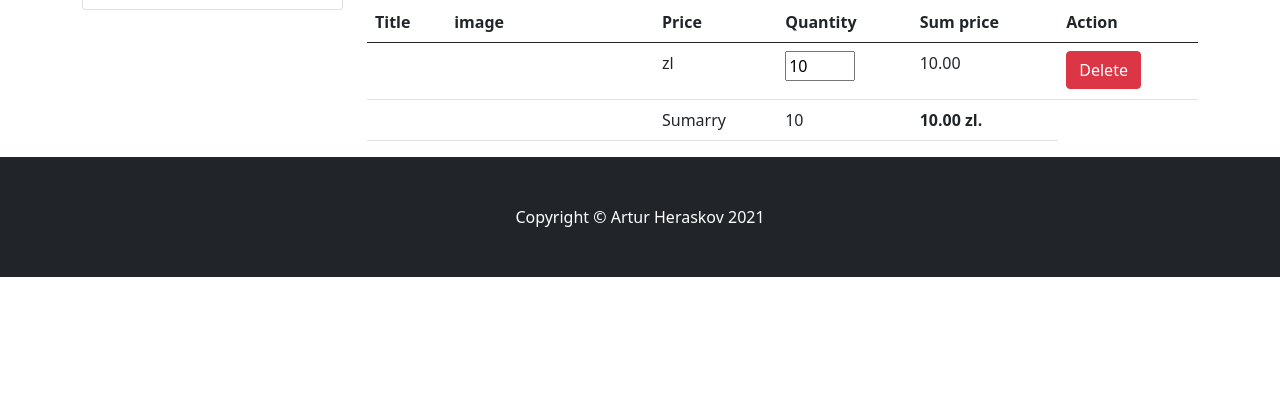
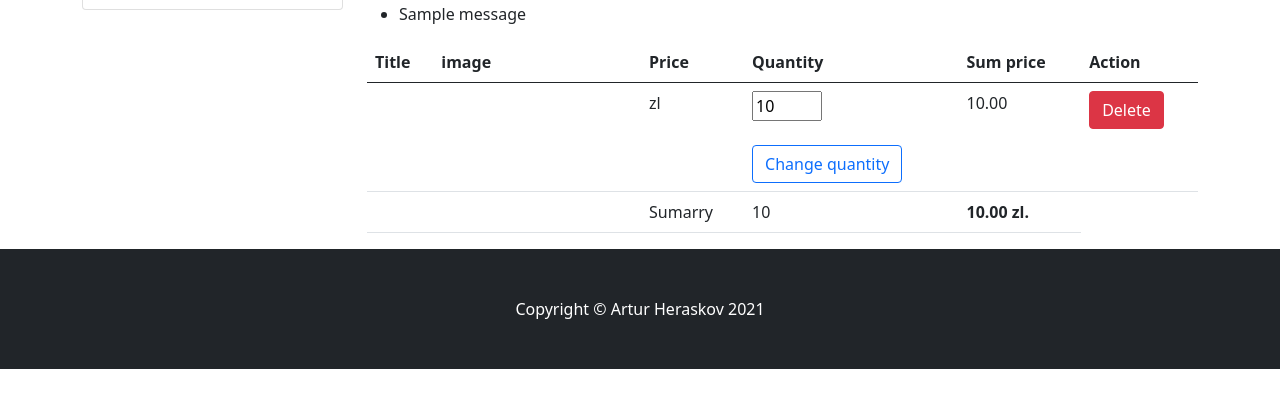
Before and after one commit to Aramegabara/online-shop, a Django app: template shop/mainapp/templates/mainapp/cart.html in a window 1280 px wide. Shown: the part 190-598 px from the top of the page. Run offline with Django 3.2, Linux system fonts and the light colour scheme; the template is opened without the code that fills it: values that come from a table or form of the project are taken from there, others are empty; tables that the repository leaves empty hold one stand-in row (values such as "Sample post"); one stand-in notice (Sample message) is shown.

Commit message:
Make messages info

```diff
--- a/shop/mainapp/templates/mainapp/cart.html
+++ b/shop/mainapp/templates/mainapp/cart.html
@@ -1,9 +1,14 @@
 {% extends 'mainapp/base.html' %}
 
 {% block content %}
-
-
 <h3 class="text-center mt-5 mb-5">Your basked {% if not cart.product.count %}<sub>product is empty.</sub>{% endif %}</h3>
+{% if messages %}
+<ul class="messages">
+    {% for message in messages %}
+    <li{% if message.tags %} class="{{ message.tags }}"{% endif %}>{{ message }}</li>
+    {% endfor %}
+</ul>
+{% endif %}
 <table class="table">
   <thead>
     <tr>
@@ -25,7 +30,10 @@
       <td>
         <form action="{% url 'change_qty' ct_model=item.content_object.get_model_name slug=item.content_object.slug %}" method="POST">
           {% csrf_token %}
-          <input type="number" style="width: 70px;" min="1" value="{{ item.quantity }}">
+          <input type="number" style="width: 70px;" min="1" name="quantity" value="{{ item.quantity }}">
+          <br>
+          <br>
+          <input type="submit" class="btn btn-outline-primary" value="Change quantity">
         </form>
       </td>
       <td>{{ item.sum_price }}</td>
```
Also changed, not shown: shop/mainapp/views.py (+15 -2 lines), 1 other file.
